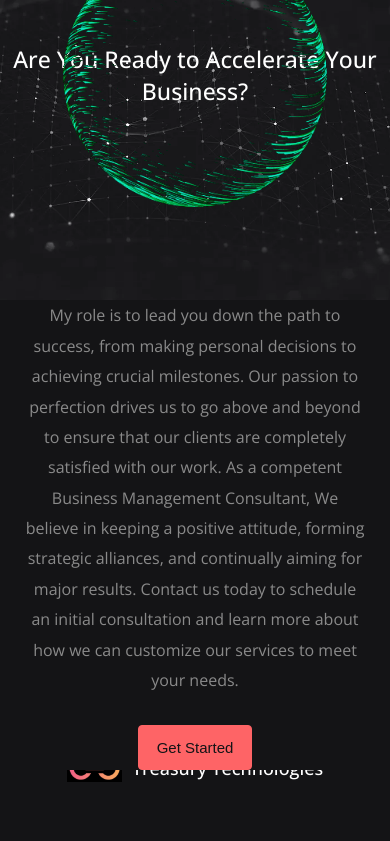
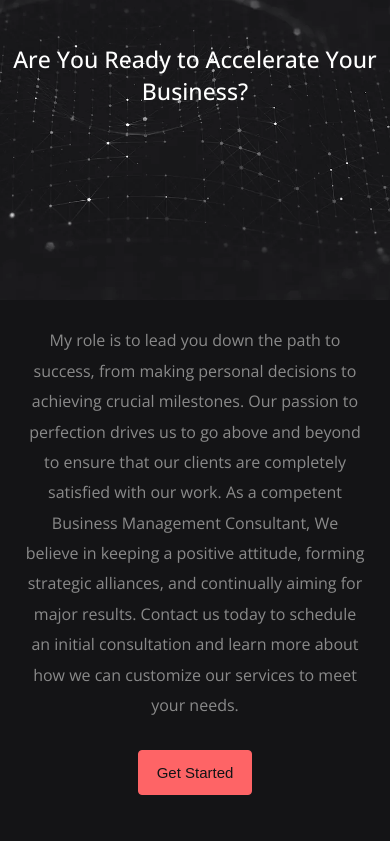
Before and after one commit to webYdinesh/Treasury-Technologies-Client, a React (Create React App) app: page / in a window 390 px wide. Shown: the part 4958-5799 px from the top of the page. Built offline with nearby package versions, Linux system fonts and the light colour scheme; no server answers.

Commit message:
navfixed

```diff
--- a/src/Components/Header/Header.css
+++ b/src/Components/Header/Header.css
@@ -1,6 +1,16 @@
 .header {
     position: relative;
     height: max-content;
+}
+
+.header.fixed-nav {
+    position: fixed;
+    top: 0;
+    left: 0;
+    width: 100%;
+    z-index: 100;
+    background-color: var(--primary-bg-color);
+    transition: all 350ms linear;
 }
 
 .header>.wrapper-content {
--- a/src/Components/Header/Header.js
+++ b/src/Components/Header/Header.js
@@ -13,11 +13,28 @@ const Header = () => {
             document.body.style.height = "100vh";
             document.body.style.overflow = "hidden";
         }
+
         return () => {
             document.body.style.width = "auto";
             document.body.style.overflow = "visible";
         };
     }, [isActive]);
+
+    //to fix header
+    const fixedNavbarHandler = () => {
+        if (window.scrollY >= 150) {
+            document.querySelector(".header").classList.add("fixed-nav");
+        } else {
+            document.querySelector(".header").classList.remove("fixed-nav");
+        }
+    };
+    useEffect(() => {
+        window.addEventListener("scroll", fixedNavbarHandler);
+
+        return () => {
+            window.removeEventListener("scroll", fixedNavbarHandler);
+        };
+    });
 
     return (
         <header className="header" id="#header">
--- a/src/Pages/Home/Home.css
+++ b/src/Pages/Home/Home.css
@@ -249,6 +249,7 @@ main .hero-section .hero-text p {
 .partner-right-section {
     border-left: 1px solid var(--border-color);
     background-color: var(--primary-bg-color);
+
 }
 
 .partner-right-section .partner-right-text {
@@ -263,16 +264,7 @@ main .hero-section .hero-text p {
 }
 
 
-/* Globe GIF */
-.globe-gif {
-    position: absolute;
-    top: 50%;
-    left: 50%;
-    transform: translate(-50%, -50%);
-    width: 100%;
-    height: 100%;
-    object-fit: contain;
-}
+
 
 /* Responsive Media Query */
 @media screen and (max-width:1090px) {
@@ -336,7 +328,11 @@ main .hero-section .hero-text p {
 
     .inner-partner-section .partner-grid-container {
         grid-template-columns: 1fr;
-        height: 805px;
+        height: max-content;
+    }
+
+    .partner-right-section {
+        padding: 2.5rem 0rem;
     }
 
     .partner-right-section .partner-right-text {
--- a/src/Pages/Home/Home.js
+++ b/src/Pages/Home/Home.js
@@ -5,7 +5,6 @@ import ServiceCard from "../../Components/Service-Card/ServiceCard";
 import { Data1, Data2 } from "../../Components/Service-Card/ServiceCardData";
 import { motion } from "framer-motion";
 import { useNavigate } from "react-router-dom";
-import Globe from "../../Images/globe.gif";
 import "./Home.css";
 const Home = () => {
     //Navigation Of Button
@@ -39,7 +38,7 @@ const Home = () => {
     useEffect(() => {
         window.addEventListener("scroll", ScrollHandler);
         return () => window.removeEventListener("scroll", ScrollHandler);
-    }, []);
+    });
 
     // Motion Controller
 
@@ -359,13 +358,6 @@ const Home = () => {
                     <div className="partner-grid-container">
                         <div className="partner-left-section">
                             <div className="partner-image-overlay-section flex">
-                                <div className="globe-gif-container">
-                                    <img
-                                        src={Globe}
-                                        className="globe-gif"
-                                        alt="globe"
-                                    />
-                                </div>
                                 <div className="image-overlay-text">
                                     <motion.h2
                                         initial={{
```
